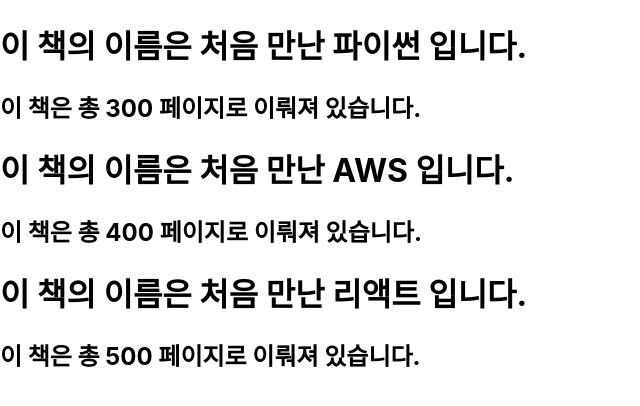
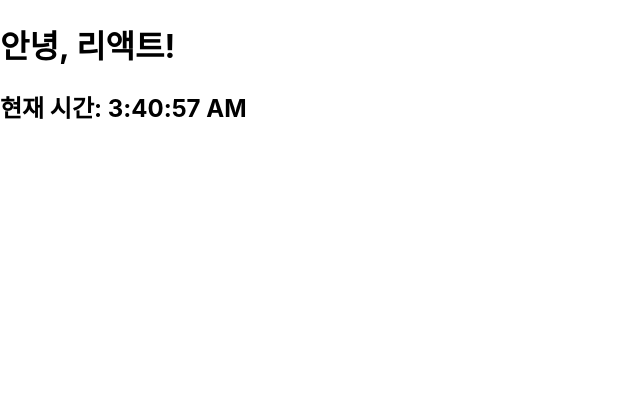
Before and after one commit to parkjunyoung27/React-Node.js, a React (Create React App) app in the folder if-react/: page / in a window 1280 px wide. Shown: the top 406 px of the page, without its empty margins (0-640 px from the left). Built offline with nearby package versions, Linux system fonts and the light colour scheme.

Commit message:
Clock 함수

```diff
--- /dev/null
+++ b/if-react/src/chapter_04/Clock.jsx
@@ -0,0 +1,12 @@
+import React from "react";
+
+function Clock(props){
+    return(
+        <div>
+            <h1>안녕, 리액트!</h1>
+            <h2>현재 시간: {new Date().toLocaleTimeString()}</h2>
+        </div>
+    );
+}
+
+export default Clock;
--- a/if-react/src/index.js
+++ b/if-react/src/index.js
@@ -5,15 +5,25 @@
 import reportWebVitals from './reportWebVitals';
 
 import Library from './chapter_03/Library';
+import Clock from './chapter_04/Clock';
 
 // 만든 파일을 실제로 랜더링 하려면 index.js 파일을 수정해야됨
 
-ReactDOM.render(
-  <React.StrictMode>
-    <Library/>
-  </React.StrictMode>,
-  document.getElementById('root')
-)
+setInterval(()=> {
+  ReactDOM.render(
+    <React.StrictMode>
+      <Clock/>
+    </React.StrictMode>,
+    document.getElementById('root')
+  );
+},1000); //1초마다 갱신
+
+// ReactDOM.render(
+//   <React.StrictMode>
+//     <Library/>
+//   </React.StrictMode>,
+//   document.getElementById('root')
+// )
 
 // If you want to start measuring performance in your app, pass a function
 // to log results (for example: reportWebVitals(console.log))
```
